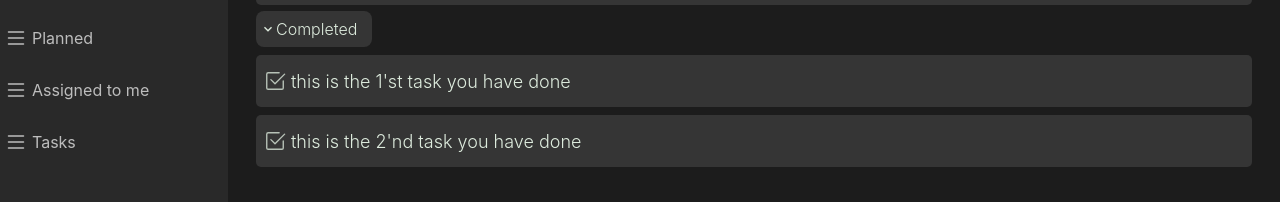
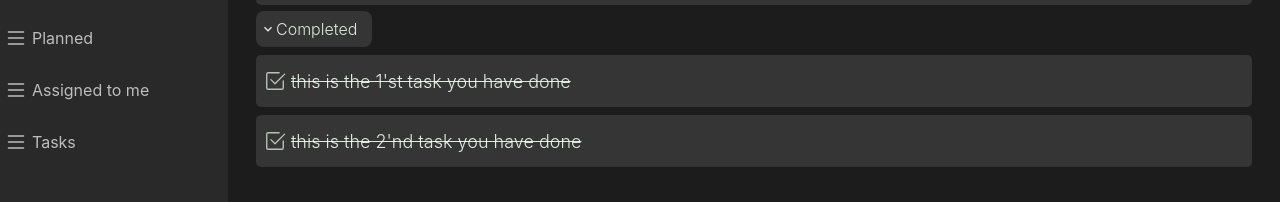
Before and after one commit to XII-A/Microsoft-to-do-clone, a React (Create React App) app: page /1/1 in a window 1280 px wide. Both pictures are taken after a click on the element "Completed". Shown: the part 206-408 px from the top of the page. Built offline with nearby package versions, Linux system fonts and the light colour scheme.

Commit message:
deployed website 2.0

```diff
--- a/src/ListContent.js
+++ b/src/ListContent.js
@@ -425,7 +425,7 @@ const handleTaskSubmit = (e)=> {
                   <Container>
                     <Task className="display tasks none">
                       <BsCheck2Square className="icon-in-task"></BsCheck2Square>
-                      <div className="text-in-task">{item}</div>
+                      <div className="text-in-task"><s>{item}</s></div>
                     </Task>
                   </Container>
                 );
```
